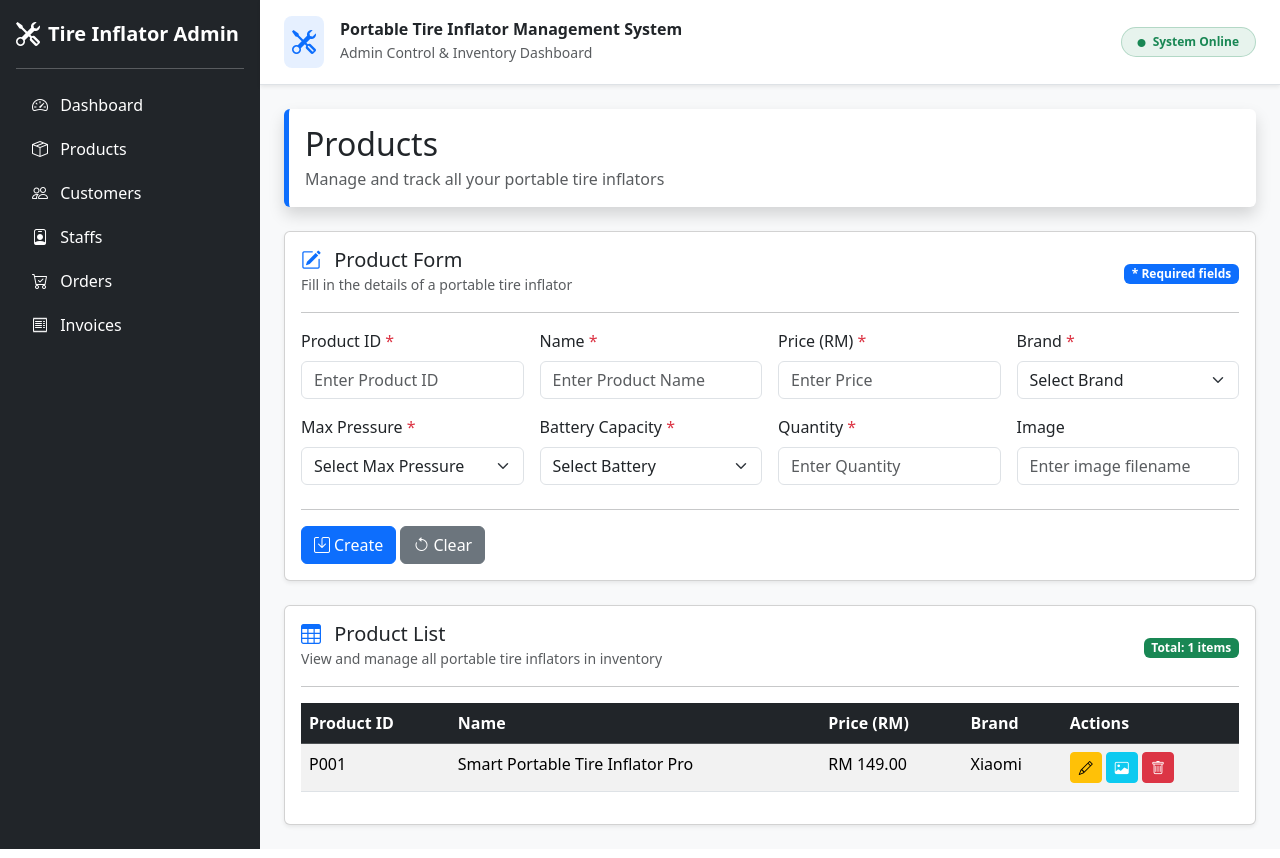
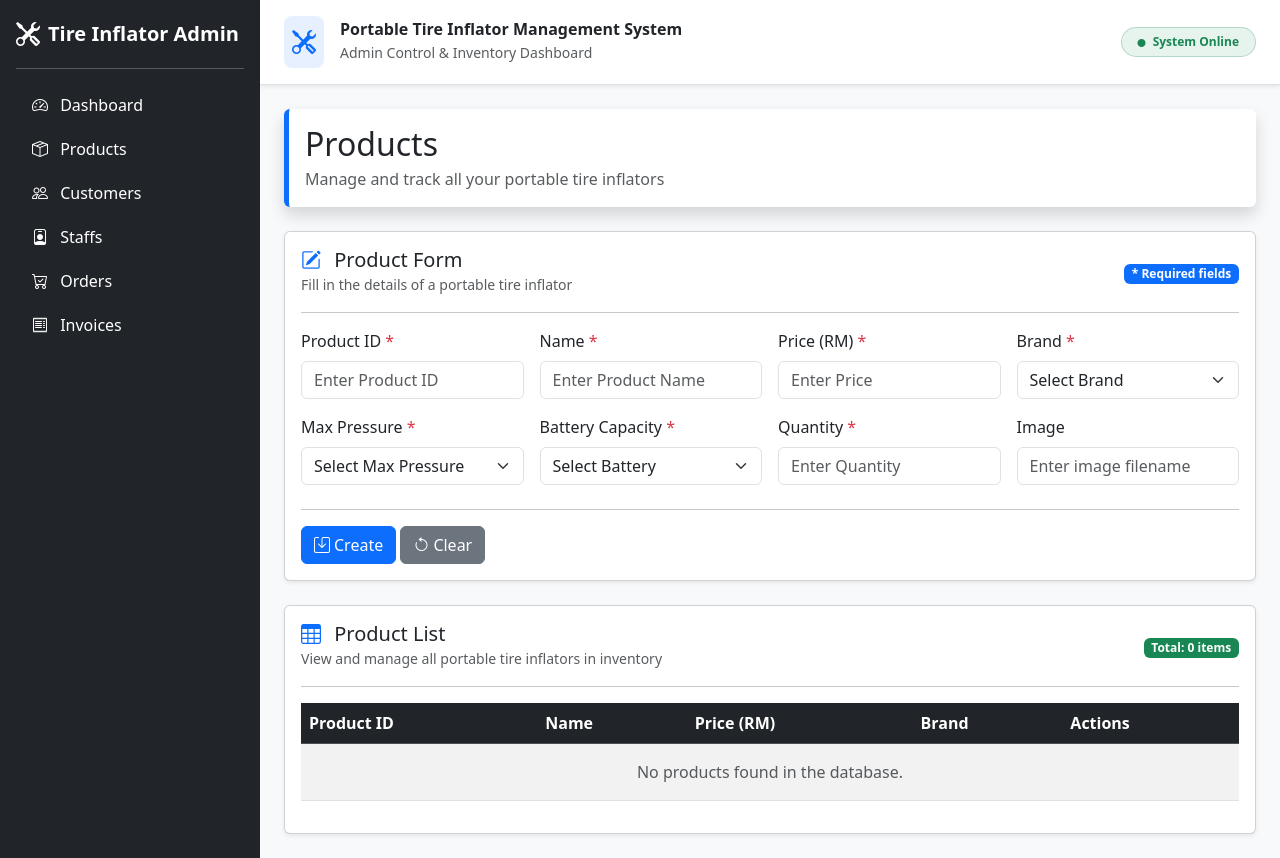
Before and after one commit to niktahsina/pt2-portable-tire-inflator, a PHP site: page /pt2/views/products.php in a window 1280 px wide. Run offline with PHP 8.4, Linux system fonts and the light colour scheme.

Commit message:
PT2: Render dynamic products list in views/products.php

```diff
--- a/views/products.php
+++ b/views/products.php
@@ -1,5 +1,6 @@
 <?php
 ob_start();
+$products = $products ?? [];
 ?>
 
 <div class="card shadow border-0 border-start border-5 border-primary mb-4">
@@ -105,7 +106,7 @@ ob_start();
                 <small class="text-muted">View and manage all portable tire inflators in inventory</small>
             </div>
             <div class="col-auto">
-                <span class="badge bg-success">Total: 1 items</span>
+                <span class="badge bg-success">Total: <?= count($products) ?> items</span>
             </div>
         </div>
 
@@ -123,23 +124,38 @@ ob_start();
                     </tr>
                 </thead>
                 <tbody>
+                    <?php if (!empty($products)): ?>
+                        <?php foreach ($products as $product): ?>
+                            <?php
+                            $id = $product['id'] ?? '';
+                            $productNum = $product['product_num'] ?? $product['product_code'] ?? $id;
+                            $name = $product['product_name'] ?? $product['name'] ?? '';
+                            $price = $product['product_price'] ?? $product['price'] ?? 0;
+                            $brand = $product['product_brand'] ?? $product['brand'] ?? '';
+                            ?>
                             <tr>
-                        <td>P001</td>
-                        <td>Smart Portable Tire Inflator Pro</td>
-                        <td>RM 149.00</td>
-                        <td>Xiaomi</td>
+                                <td><?= htmlspecialchars((string)$productNum) ?></td>
+                                <td><?= htmlspecialchars((string)$name) ?></td>
+                                <td>RM <?= number_format((float)$price, 2) ?></td>
+                                <td><?= htmlspecialchars((string)$brand) ?></td>
                                 <td>
-                            <a href="#" class="btn btn-sm btn-warning">
+                                    <a href="products/edit/<?= urlencode((string)$id) ?>" class="btn btn-sm btn-warning">
                                         <i class="bi bi-pencil"></i>
                                     </a>
                                     <button type="button" class="btn btn-sm btn-info text-white">
                                         <i class="bi bi-image"></i>
                                     </button>
-                            <a href="#" class="btn btn-sm btn-danger">
+                                    <a href="products/delete/<?= urlencode((string)$id) ?>" class="btn btn-sm btn-danger" onclick="return confirm('Delete this product?');">
                                         <i class="bi bi-trash"></i>
                                     </a>
                                 </td>
                             </tr>
+                        <?php endforeach; ?>
+                    <?php else: ?>
+                        <tr>
+                            <td colspan="5" class="text-center text-muted py-3">No products found in the database.</td>
+                        </tr>
+                    <?php endif; ?>
                 </tbody>
             </table>
         </div>
```
Lines whose indentation alone changed are shown as unchanged.
